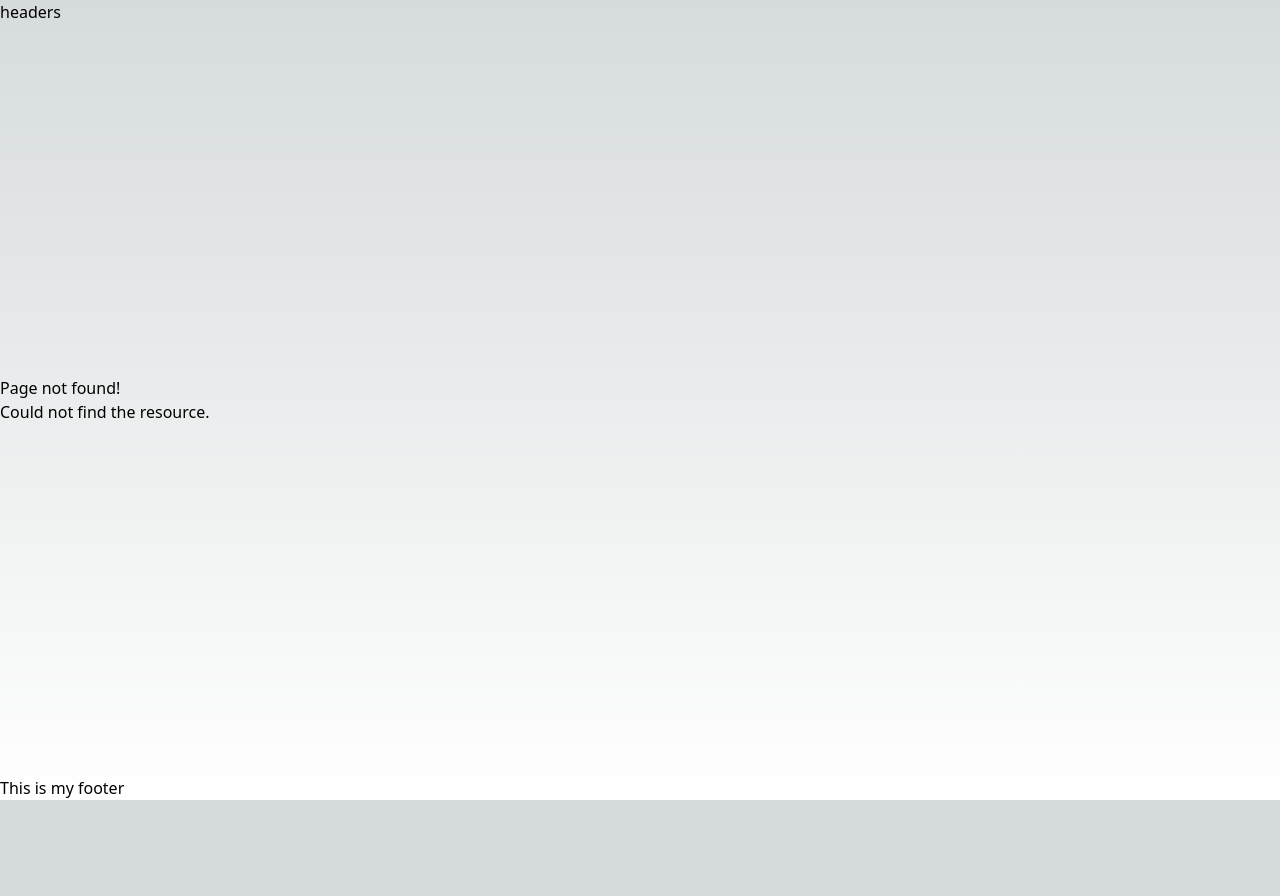
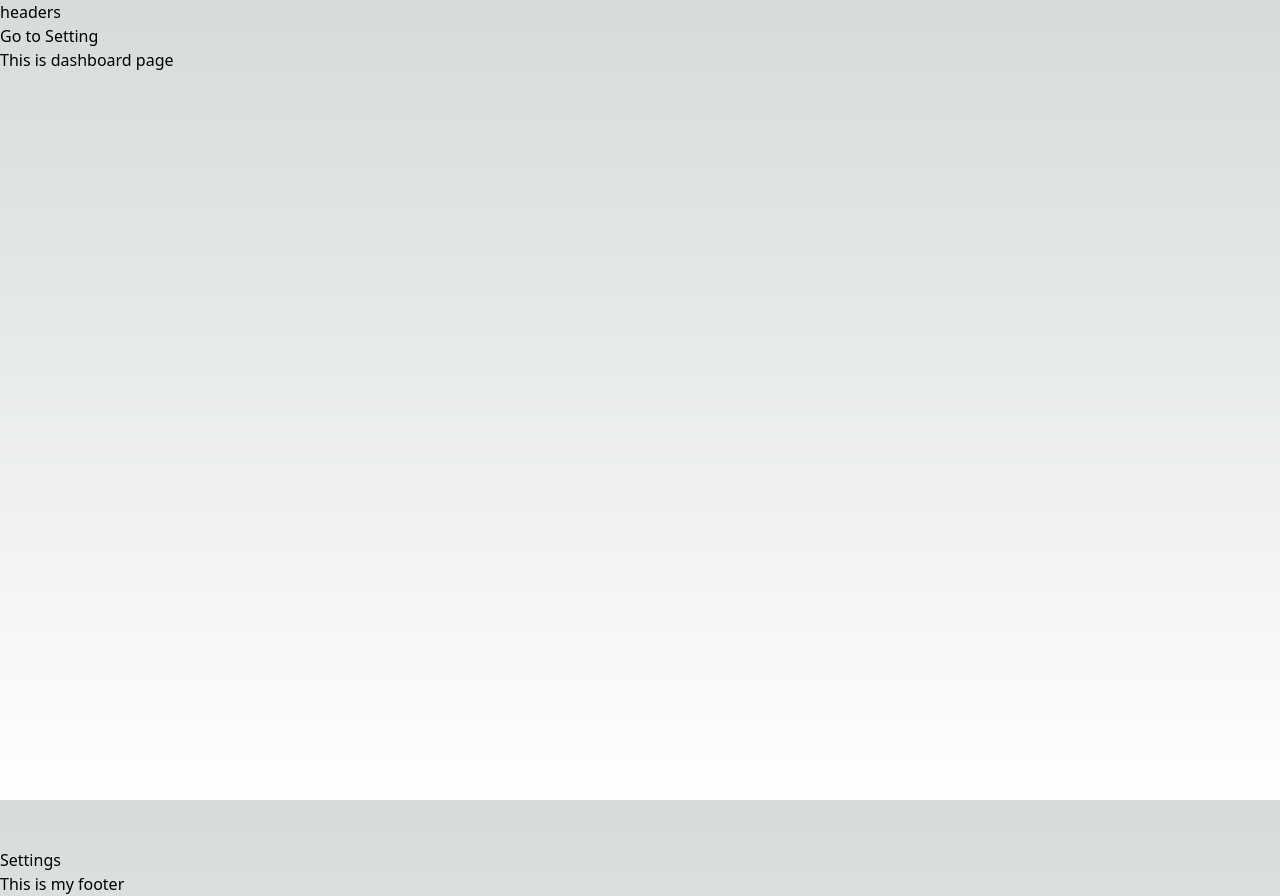
Before and after one commit to thazinnaing/text-nextjs, a Next.js app: page /dashboard in a window 1280 px wide. Before the commit this address had no page. Before the commit the page ends 800 px from the top, so only its background shows below. Built offline with nearby package versions, Linux system fonts and the light colour scheme.

Commit message:
feat: scrolling to id

```diff
--- /dev/null
+++ b/src/app/dashboard/page.tsx
@@ -0,0 +1,17 @@
+import Link from "next/link"
+
+const Dashboard = () => {
+  return (
+    <div>
+        <Link href="/dashboard#setting">Go to Setting</Link>
+        <div className="h-screen">
+            This is dashboard page
+        </div>
+        <div id="setting">
+            Settings
+        </div>
+    </div>
+  )
+}
+
+export default Dashboard
```
